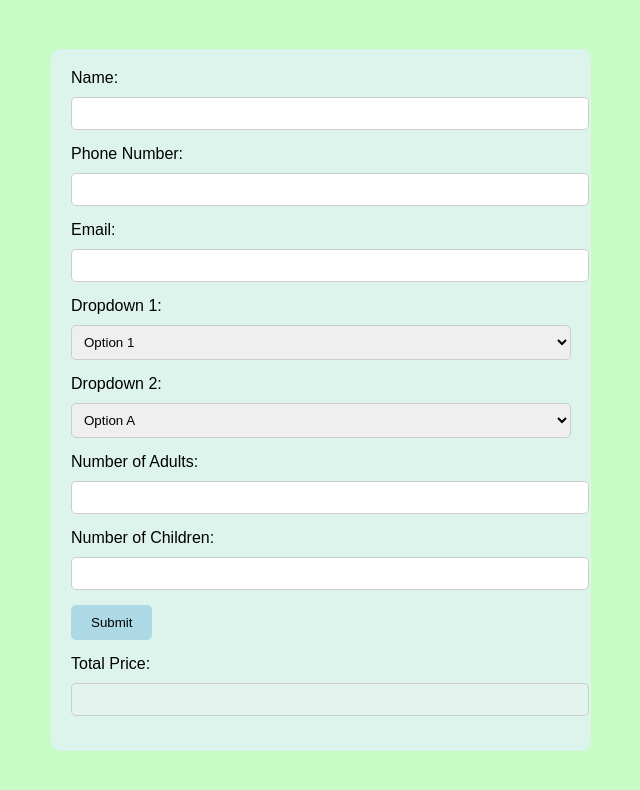
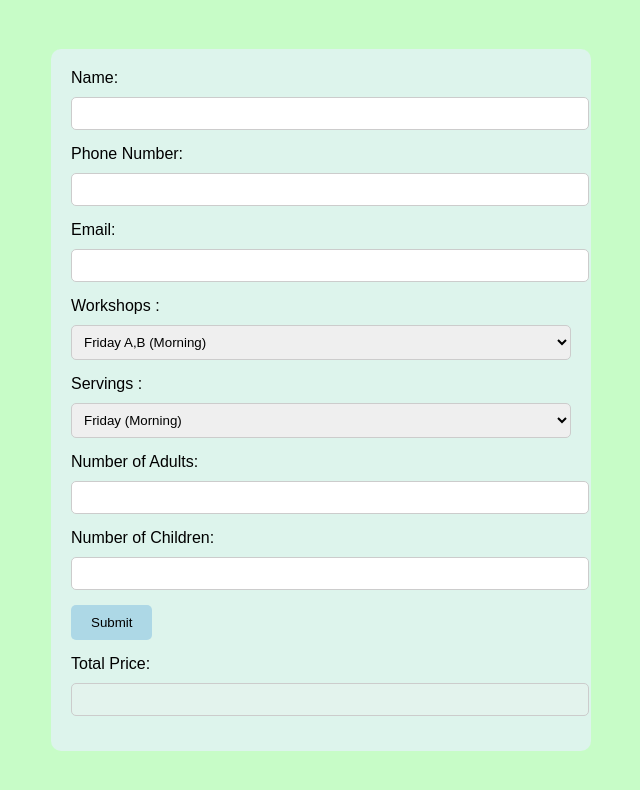
Before and after one commit to SnehDesai1096/Sample-Form, a plain HTML site: page index.html in a window 1280 px wide. Shown: the whole page, without its empty margins (319-959 px from the left). Drawn offline with Linux system fonts and the light colour scheme.

Commit message:
Changes in the dropdowns

```diff
--- a/index.html
+++ b/index.html
@@ -59,17 +59,19 @@
         <input type="tel" id="phone" name="phone" required>
         <label for="email">Email:</label>
         <input type="email" id="email" name="email" required>
-        <label for="dropdown1">Dropdown 1:</label>
-        <select id="dropdown1">
-            <option value="option1">Option 1</option>
-            <option value="option2">Option 2</option>
-            <option value="option3">Option 3</option>
+        <label for="Workshops">Workshops :</label>
+        <select id="Workshops">
+            <option value="Friday A,B (Morning)">Friday A,B (Morning)</option>
+            <option value="Friday A,B (Evening)">Friday A,B (Evening)</option>
+            <option value="Saturday A,B (Morning)">Saturday A,B (Morning)</option>
+            <option value="Saturday A,B (Evening)">Saturday A,B (Evening)</option>
         </select>
-        <label for="dropdown2">Dropdown 2:</label>
-        <select id="dropdown2">
-            <option value="optionA">Option A</option>
-            <option value="optionB">Option B</option>
-            <option value="optionC">Option C</option>
+        <label for="Servings">Servings :</label>
+        <select id="Servings">
+            <option value="Friday (Morning)">Friday (Morning)</option>
+            <option value="Friday (Evening)">Friday (Evening)</option>
+            <option value="Saturday (Morning)">Saturday (Morning)</option>
+            <option value="Saturday (Evening)">Saturday (Evening)</option>
         </select>
         <label for="adults">Number of Adults:</label>
         <input type="number" id="adults" name="adults" min="0">
```
